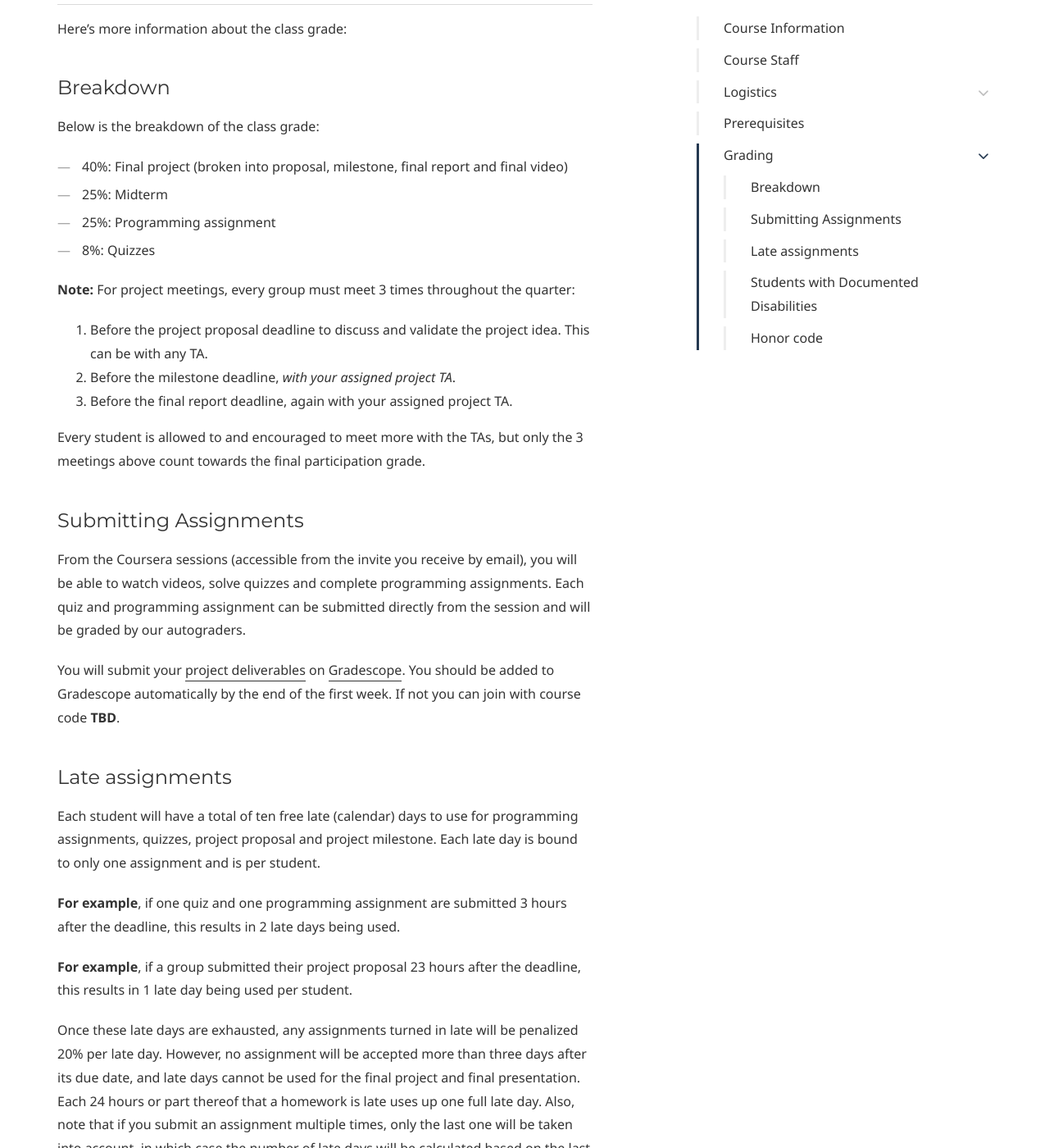
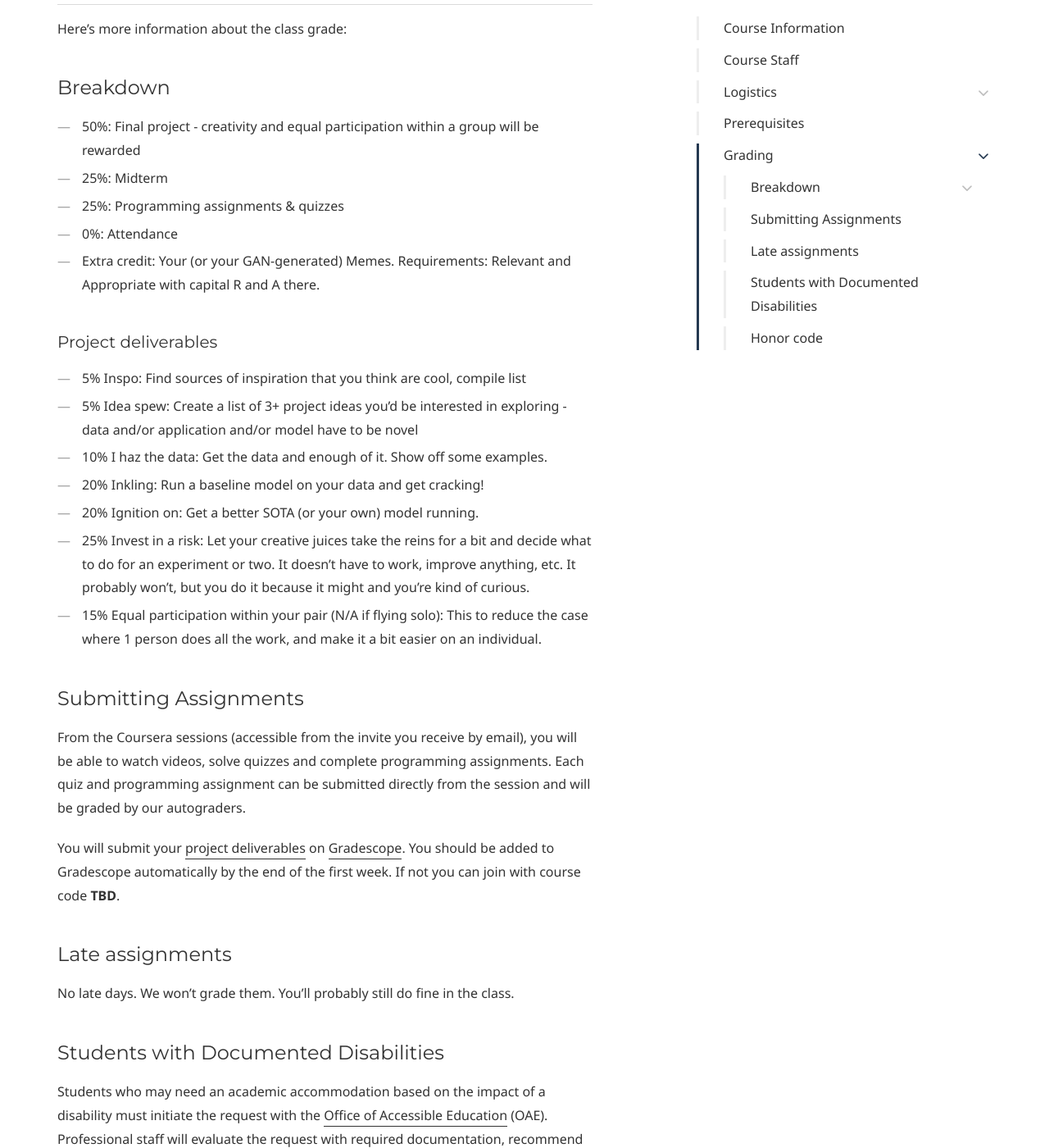
Before and after one commit to sharonzhou/CS236G, a Jekyll site: the page built from index.md, in a window 1280 px wide and 1400 px high, scrolled down 3110 px. Shown: the whole window at 82% size. Built offline with Jekyll 4.4.1, drawn with Linux system fonts in a browser that asks for light colours; some web fonts are replaced; some of the changed text lies outside the part shown.

Commit message:
updated info

```diff
--- a/index.md
+++ b/index.md
@@ -53,18 +53,20 @@ Here's more information about the class grade:
 
 #### Breakdown
 
-Below is the breakdown of the class grade:
- * 40%: Final project (broken into proposal, milestone, final report and final video)
- * 25%: Midterm
- * 25%: Programming assignment
- * 8%: Quizzes
+* 50%: Final project - creativity and equal participation within a group will be rewarded
+* 25%: Midterm
+* 25%: Programming assignments & quizzes
+* 0%: Attendance
+* Extra credit: Your (or your GAN-generated) Memes. Requirements: Relevant and Appropriate with capital R and A there.
 
-**Note:** For project meetings, every group must meet 3 times throughout the quarter:
- 1. Before the project proposal deadline to discuss and validate the project idea. This can be with any TA.
- 2. Before the milestone deadline, *with your assigned project TA*.
- 3. Before the final report deadline, again with your assigned project TA.
-
-Every student is allowed to and encouraged to meet more with the TAs, but only the 3 meetings above count towards the final participation grade.
+##### Project deliverables
+* 5% Inspo: Find sources of inspiration that you think are cool, compile list
+* 5% Idea spew: Create a list of 3+ project ideas you'd be interested in exploring - data and/or application and/or model have to be novel
+* 10% I haz the data: Get the data and enough of it. Show off some examples.
+* 20% Inkling: Run a baseline model on your data and get cracking!
+* 20% Ignition on: Get a better SOTA (or your own) model running.
+* 25% Invest in a risk: Let your creative juices take the reins for a bit and decide what to do for an experiment or two. It doesn't have to work, improve anything, etc. It probably won't, but you do it because it might and you're kind of curious.
+* 15% Equal participation within your pair (N/A if flying solo): This to reduce the case where 1 person does all the work, and make it a bit easier on an individual.
 
 #### Submitting Assignments
 From the Coursera sessions (accessible from the invite you receive by email), you will be able to watch videos, solve quizzes and complete programming assignments. Each quiz and programming assignment can be submitted directly from the session and will be graded by our autograders.
@@ -72,13 +74,7 @@ From the Coursera sessions (accessible from the invite you receive by email), yo
 You will submit your [project deliverables](/project/#project-deliverables) on [Gradescope](https://www.gradescope.com/courses/000). You should be added to Gradescope automatically by the end of the first week. If not you can join with course code **TBD**.
 
 #### Late assignments
-Each student will have a total of ten free late (calendar) days to use for programming assignments, quizzes, project proposal and project milestone. Each late day is bound to only one assignment and is per student.
-
-**For example**, if one quiz and one programming assignment are submitted 3 hours after the deadline, this results in 2 late days being used.
-
-**For example**, if a group submitted their project proposal 23 hours after the deadline, this results in 1 late day being used per student.
-
-Once these late days are exhausted, any assignments turned in late will be penalized 20% per late day. However, no assignment will be accepted more than three days after its due date, and late days cannot be used for the final project and final presentation. Each 24 hours or part thereof that a homework is late uses up one full late day. Also, note that if you submit an assignment multiple times, only the last one will be taken into account, in which case the number of late days will be calculated based on the last submission.
+No late days. We won't grade them. You'll probably still do fine in the class.
 
 #### Students with Documented Disabilities
 Students who may need an academic accommodation based on the impact of a disability must initiate the request with the [Office of Accessible Education](https://oae.stanford.edu/) (OAE). Professional staff will evaluate the request with required documentation, recommend reasonable accommodations, and prepare an Accommodation Letter for faculty. Unless the student has a temporary disability, Accommodation letters are issued for the entire academic year. Students should contact the OAE as soon as possible since timely notice is needed to coordinate accommodations. The OAE is located at 563 Salvatierra Walk (phone: 723-1066).
```
